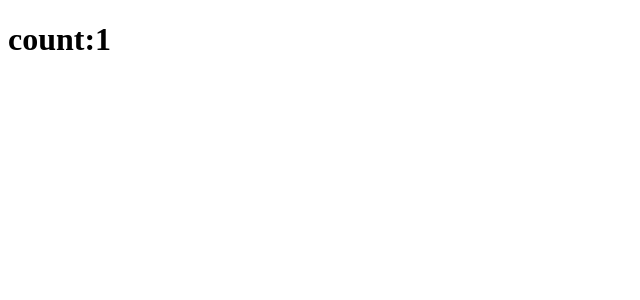
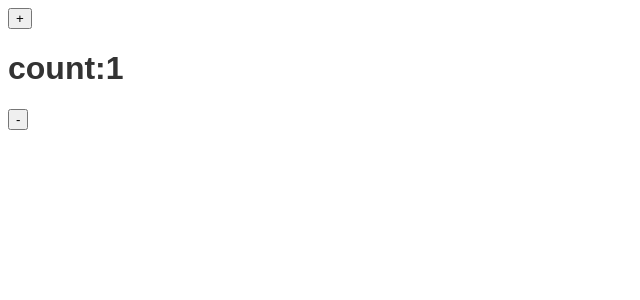
Before and after one commit to Ak003x/dev.React-practice2, a Next.js app: page /count in a window 1280 px wide. Shown: the top 300 px of the page, without its empty margins (0-640 px from the left). Built offline with nearby package versions, Linux system fonts and the light colour scheme.

Commit message:
Added click login

```diff
--- a/src/app/count/page.js
+++ b/src/app/count/page.js
@@ -1,9 +1,12 @@
 "use client"
+import "../../index.css"
 import { useState } from "react"
 
 export default function App() {
     return (
-        <Count />
+        <div className="App">
+            <Count />
+        </div>
     )
 };
 
@@ -14,11 +17,13 @@ function Count() {
     const [count, setCount] = useState(1)
 
     return (
-        <div>
+        <div >
+            <button onClick={() => setCount(c => c + 1)}>+</button>
             <h1>count:{count}</h1>
+            <button onClick={() => count > 0 ? setCount(c => c - 1) : ""}>-</button>
 
 
 
-        </div>
+        </div >
     )
 }
```
